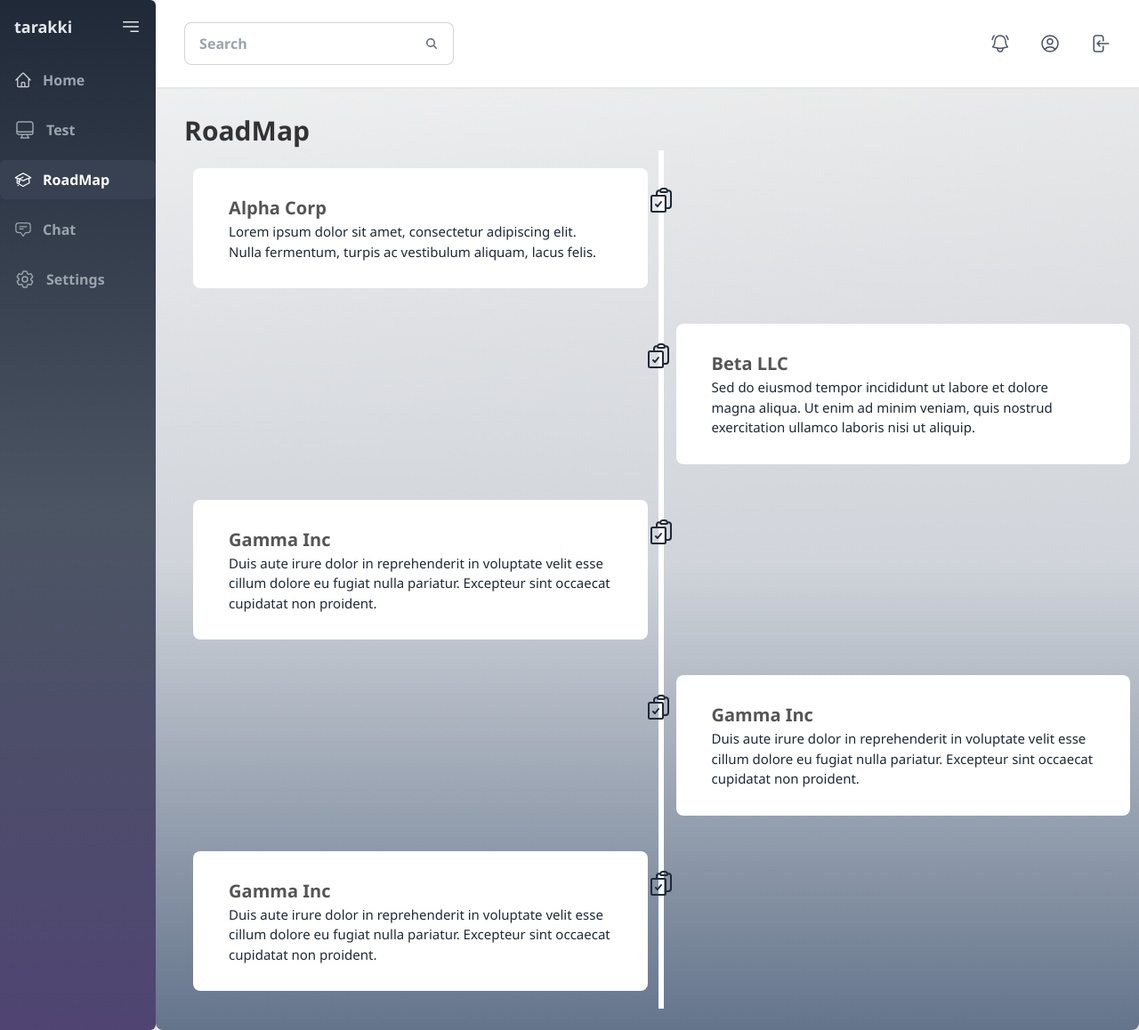
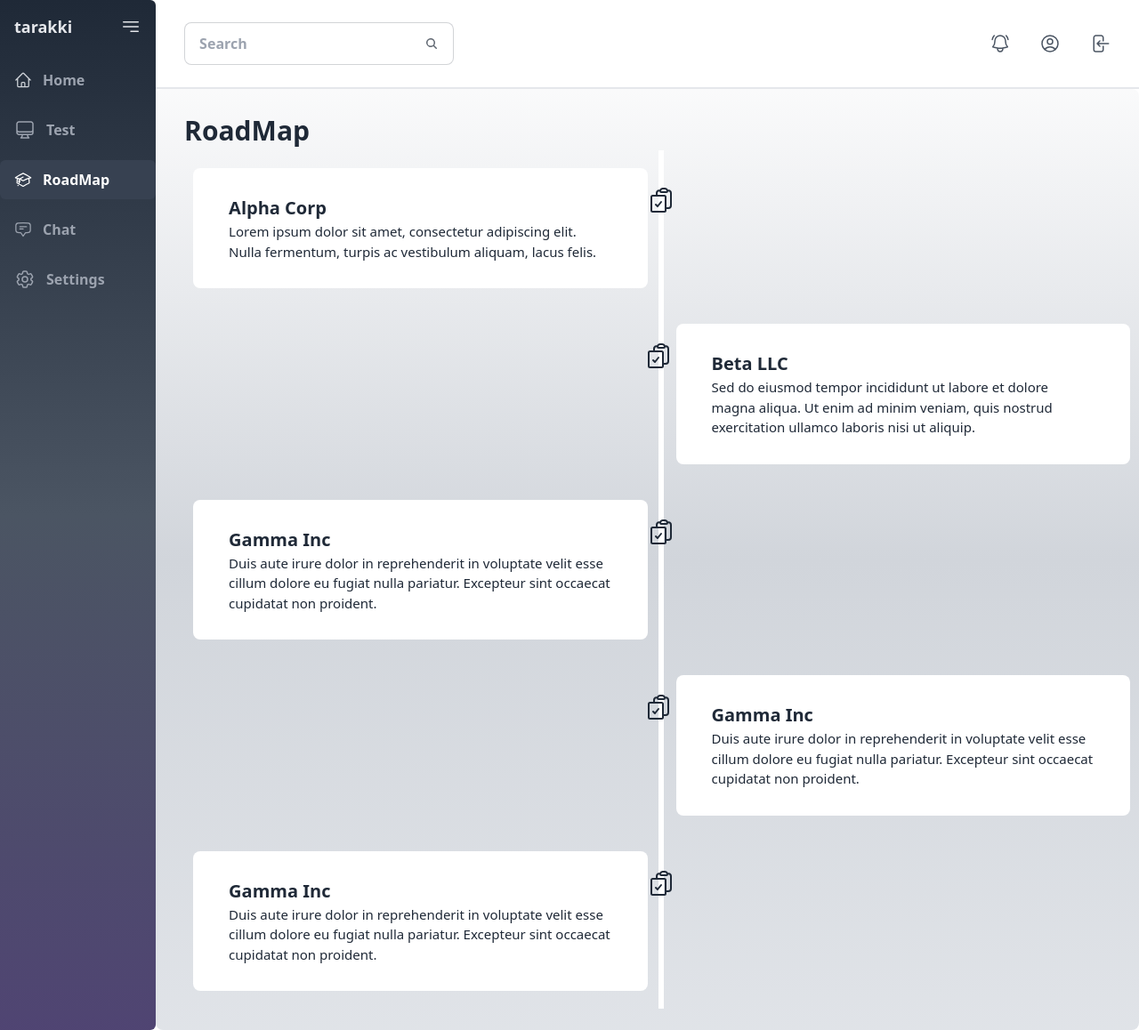
Before and after one commit to th1rte3n13/Tarakki, a Django app: page /roadmap/ in a window 1280 px wide. Shown: the whole page at 89% size. Run offline with Django 5.2, Linux system fonts and the light colour scheme; some libraries are stand-ins or nearby versions.

Commit message:
styling changes

```diff
--- a/backend/tarakki/core/templates/dashboard/dash-base.html
+++ b/backend/tarakki/core/templates/dashboard/dash-base.html
@@ -8,7 +8,8 @@
     <script src="https://cdn.tailwindcss.com?plugins=typography"></script>
     <link href="https://cdn.jsdelivr.net/npm/daisyui@4.12.10/dist/full.min.css" rel="stylesheet" type="text/css" />
     <script src="https://unpkg.com/htmx.org@2.0.2"></script>
-    <link rel="stylesheet" href="{% static '/css/aptitude_test.css' %}" type="text/css">
+    {% block head%}
+    {% endblock %}
 
 </head>
 <body class="bg-white">
--- a/backend/tarakki/core/templates/dashboard/dash-roadmap.html
+++ b/backend/tarakki/core/templates/dashboard/dash-roadmap.html
@@ -1,6 +1,6 @@
 {% extends 'dashboard/dash-base.html' %} {% block content %}
 <div
-  class="p-6 px-8 rounded-lg bg-gradient-to-b from-gray-200/20 via-gray-300 to-[#64748b]"
+  class="p-6 px-8 rounded-lg bg-gradient-to-b from-gray-200/20 via-gray-300 to-[#64748b]/20"
 >
   <h1 class="font-bold text-[30px]">RoadMap</h1>
   <div class="relative max-w-[1200px] mx-auto after:content-[''] after:w-[6px] after:h-[100%]  after:top-0 after:left-[50%] after:bg-white after:absolute after:mx-3">
```
